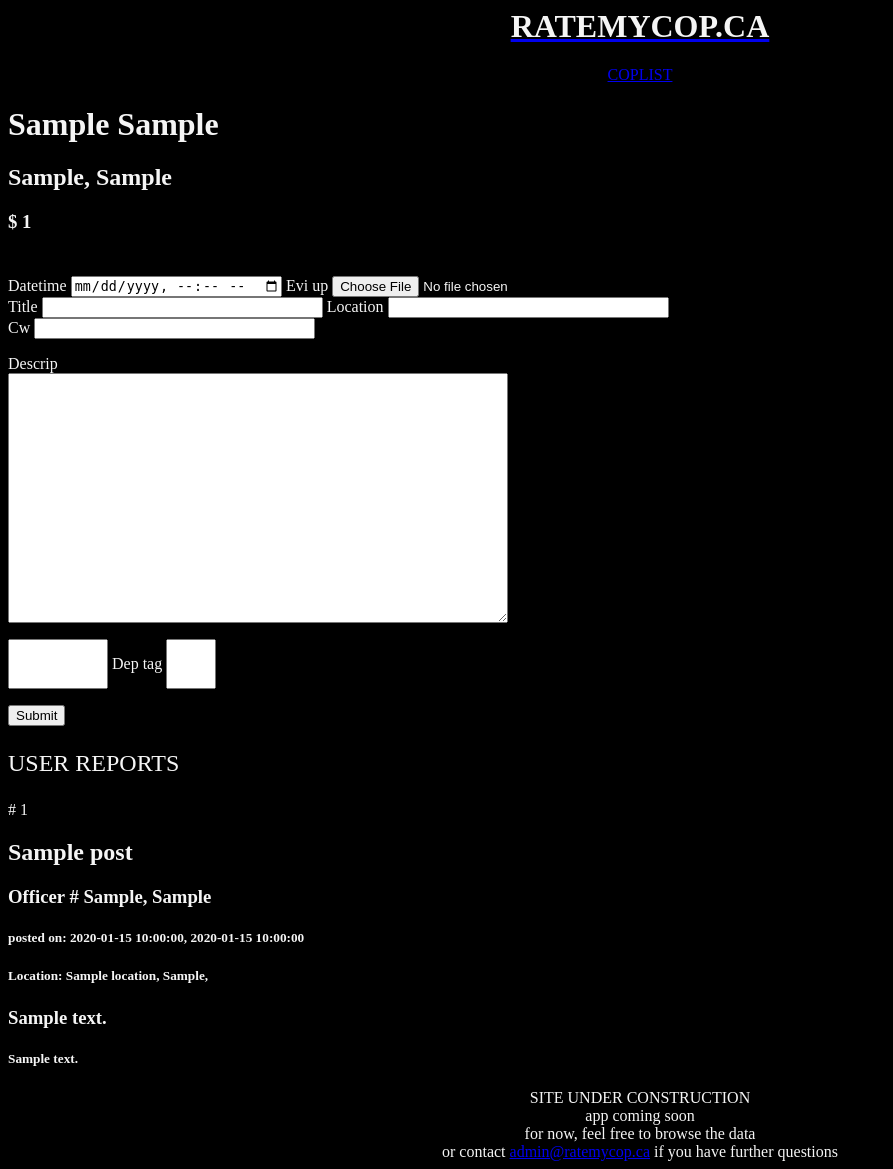
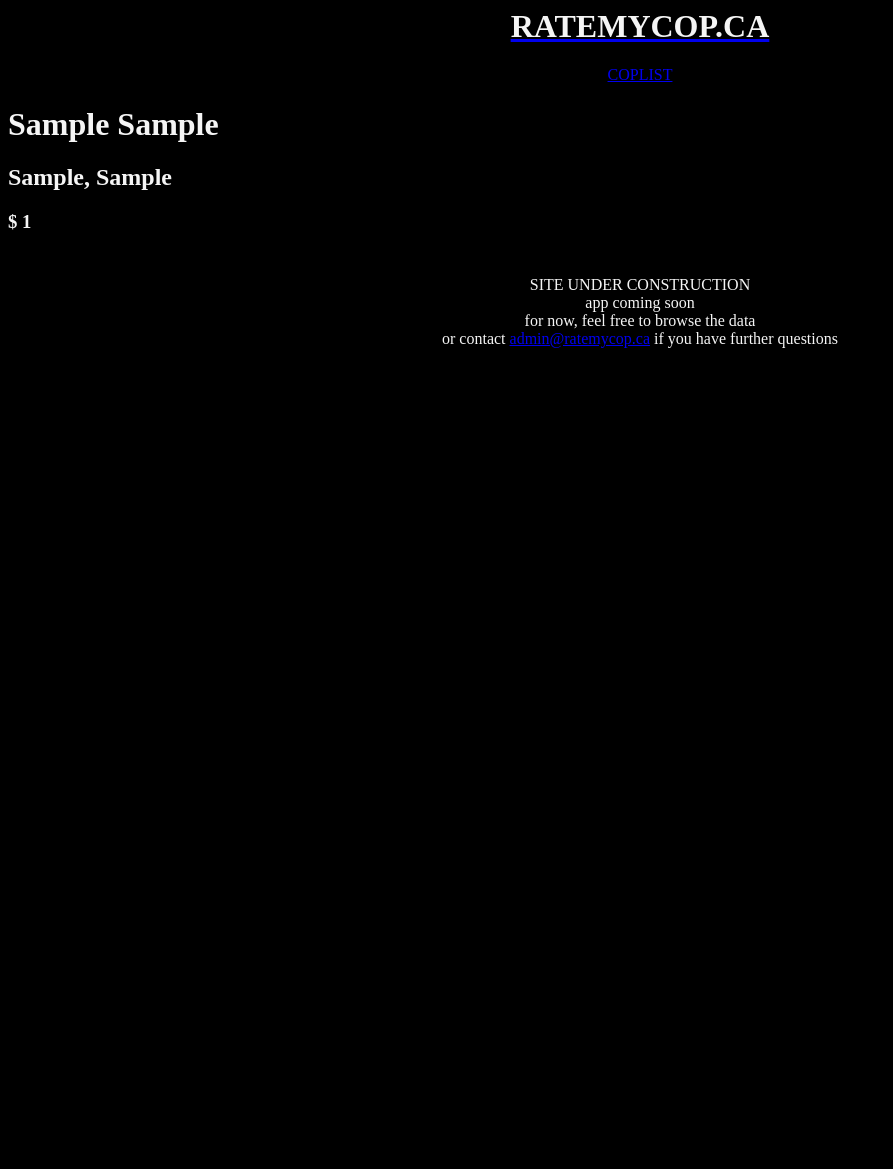
Before and after one commit to reciprorhythm/RATEMYCOP-CONGRESS-ALPHA, a Flask app: template app/templates/cop.html in a window 1280 px wide. Shown: the whole page, without its empty margins (0-893 px from the left). After the commit the page ends 348 px from the top, so only its background shows below. Run offline with Flask 3, Linux system fonts and the light colour scheme; tables that the repository leaves empty hold one stand-in row (values such as "Sample post"); the template is opened without the code that fills it: values that come from a table or form of the project are taken from there, most other values are stand-ins (such as "Sample title", 1, 10 or a date in 2020); form fields are guessed from the names that the template uses; some libraries are stand-ins or nearby versions.

Commit message:
Update cop.html

```diff
--- a/app/templates/cop.html
+++ b/app/templates/cop.html
@@ -25,61 +25,5 @@
     {% endif %}
     {% endwith %}
 </h4>
-
-<form action="" method="post" enctype="multipart/form-data" action class="form-stacked">
-    {{ form.hidden_tag() }}
-    {{ form.postTime(type="hidden")}}
-    <p>
-        {{ form.datetime.label }}
-        {{ form.datetime(size=32, type="datetime-local") }}
-
-       {{ form.eviUp.label }}
-       {{ form.eviUp(type="file") }}
-<br>
-        {{ form.title.label }}
-        {{ form.title(size=32) }}
-
-        {{ form.location.label }}
-        {{ form.location(size=32) }}
-    <br>
-
-     <!--  {{ form.copTag.label }} -->
-        {{ form.copTag(type="hidden", default=copID)}}
-
-        {{ form.cw.label }}
-        {{ form.cw(size=32) }}
-    </p>
-    <p>
-        {{ form.descrip.label }} <br>
-        {{ form.descrip(size=32, style='height: 250px; width: 500') }}
-    </p>
-    <p>
-
-    </p>
-        {{ form.escDesc(style='height: 50px; width: 100px') }}
-        {{ form.depTag.label}}
-        {{ form.depTag(style='height: 50px; width: 50px')}}
-    </p>
-    <p>
-        {{ form.submit() }}
-    </p>
-</form>
-
-<table class="common-table">
-<tbody>
-<p style="font-size: x-large; text-align: left;">USER REPORTS</p>
-{% for post in post %}
-    <p style="color: whitesmoke; text-align: left;">
-        <p1># {{ post.postID }}</y1> <!-- make this an anchor link to report page--> <br>
-        <h2 style="text-align: left;">{{ post.title }}</h1>
-        <h3 style="text-align: left;">Officer # {{ post.copTag}}, {{ post.depTag }}</h2>
-        <h5 style="text-align: left;"> posted on: {{ post.postTime }}, {{ post.datetime }}</h> <br>
-        <h5 style="text-align: left">Location: {{ post.location }}, {{ post.cw }}, </h> <br>
-        <h3 style="text-align: left;">{{ post.descrip }}</h> <br>
-        <h5 style="text-align: left;">{{ post.escDesc }}</h> <br>
-    </p>
-</tbody>
-</table>
 </div>
-{% endfor %}
 {% endblock %}
```
